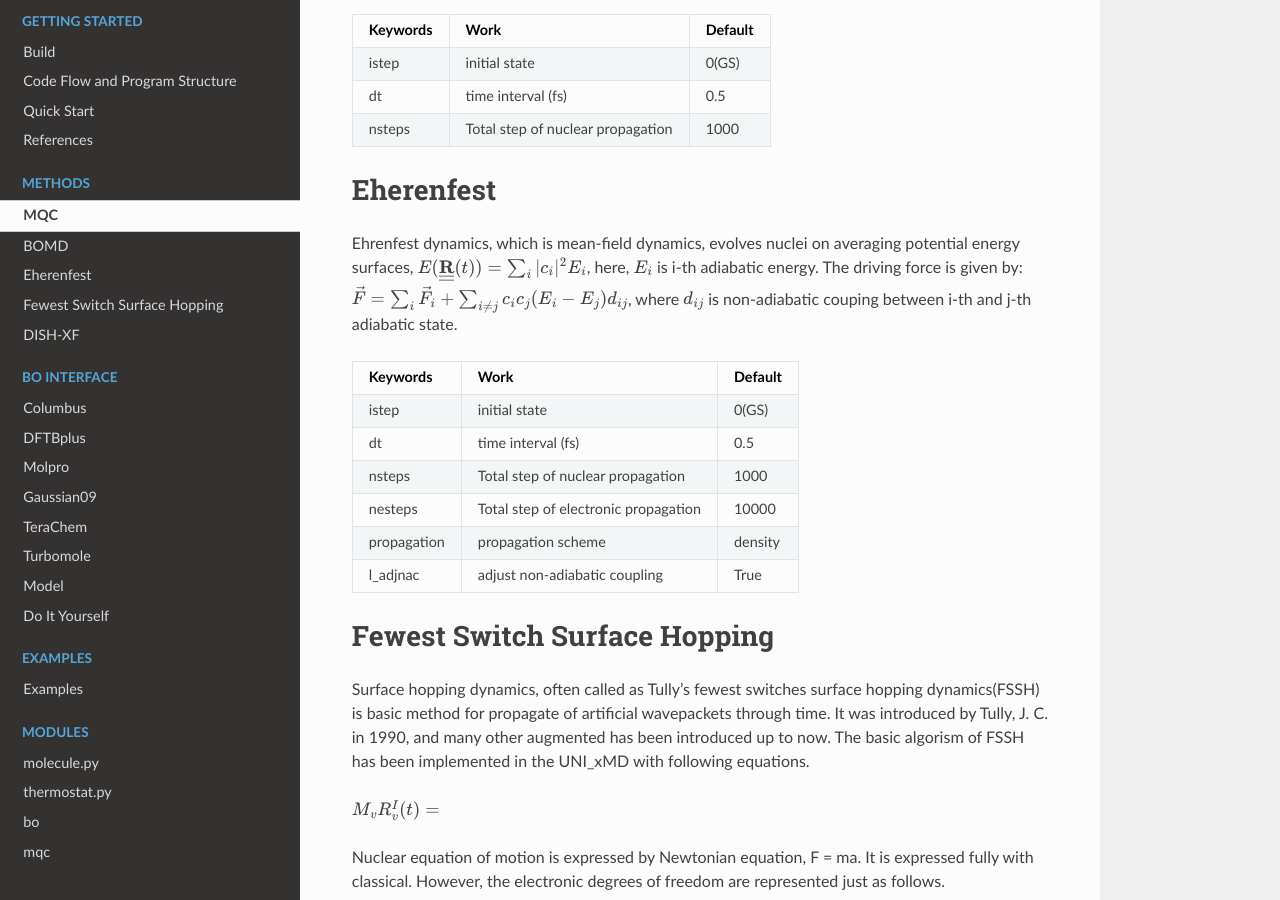
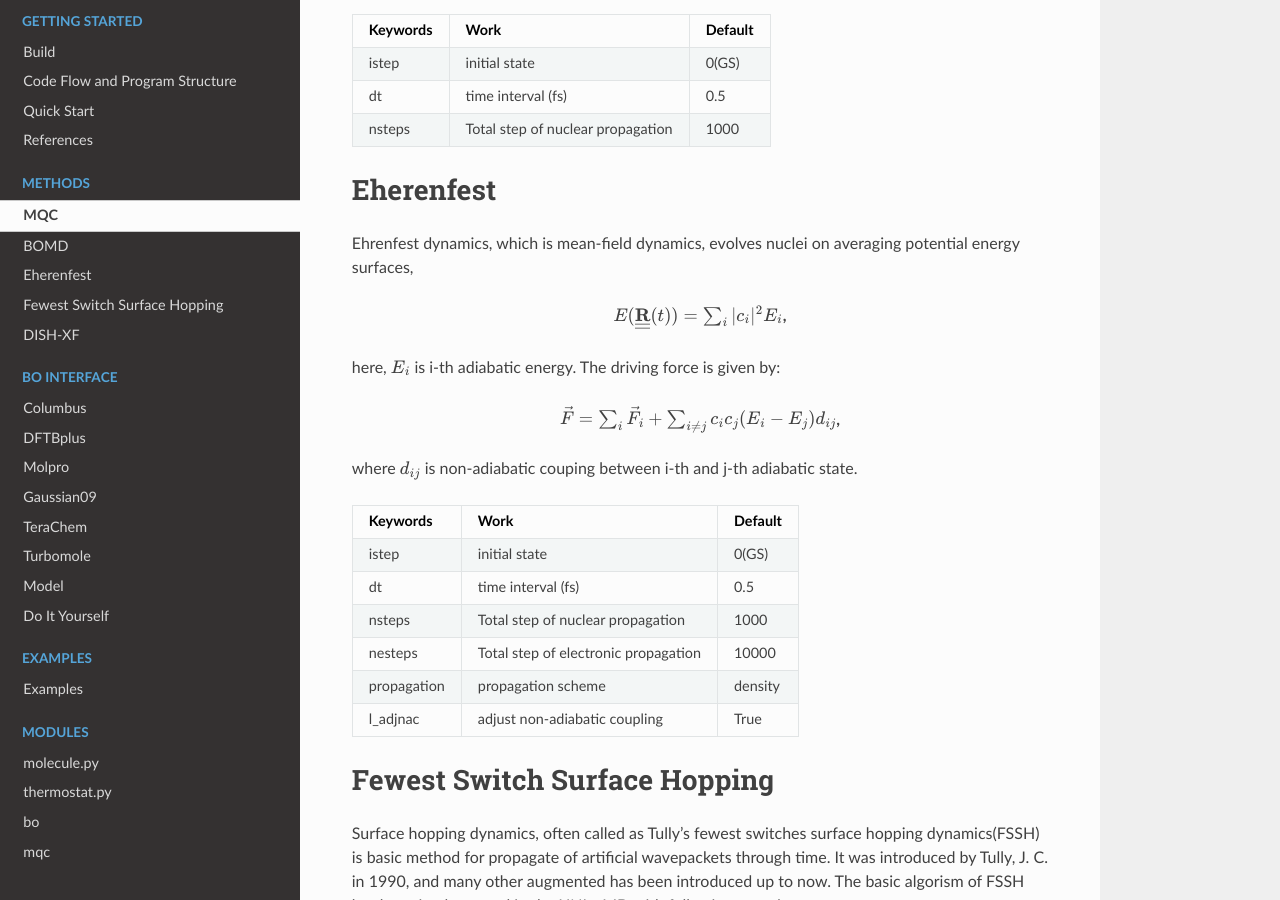
Before and after one commit to skmin-lab/unixmd, a Sphinx documentation site: the page built from docs/source/methods/main.rst, in a window 1280 px wide and 900 px high, scrolled down 997 px. Built offline with Sphinx 7.4.7 and the Read the Docs theme 2.0.0, drawn with Linux system fonts in a browser that asks for light colours; part of the change alters nothing that is shown.

Commit message:
revise eqaution of Ehrenfest

```diff
--- a/docs/source/methods/main.rst
+++ b/docs/source/methods/main.rst
@@ -52,9 +52,15 @@ package or a customized Hamiltonizan, and nuclear degrees of freedom are propaga
 Eherenfest
 =======================
 Ehrenfest dynamics, which is mean-field dynamics, evolves nuclei on averaging potential energy surfaces,
-:math:`E(\underline{\underline{\bf R}}(t))=\sum_{i}\vert c_i \vert^2E_i`,
+
+.. centered:: :math:`E(\underline{\underline{\bf R}}(t))=\sum_{i}\vert c_i \vert^2E_i`,
+
 here, :math:`E_i` is i-th adiabatic energy.
-The driving force is given by: :math:`\vec{F}=\sum_{i} \vec{F}_i + \sum_{i\neq j} c_ic_j(E_i-E_j)d_{ij}`, where :math:`d_{ij}` is non-adiabatic couping between i-th and j-th adiabatic state.
+The driving force is given by:
+
+.. centered:: :math:`\vec{F}=\sum_{i} \vec{F}_i + \sum_{i\neq j} c_ic_j(E_i-E_j)d_{ij}`,
+
+where :math:`d_{ij}` is non-adiabatic couping between i-th and j-th adiabatic state.
 
 +----------------+------------------------------------------------+---------+
 | Keywords       | Work                                           | Default |
```
